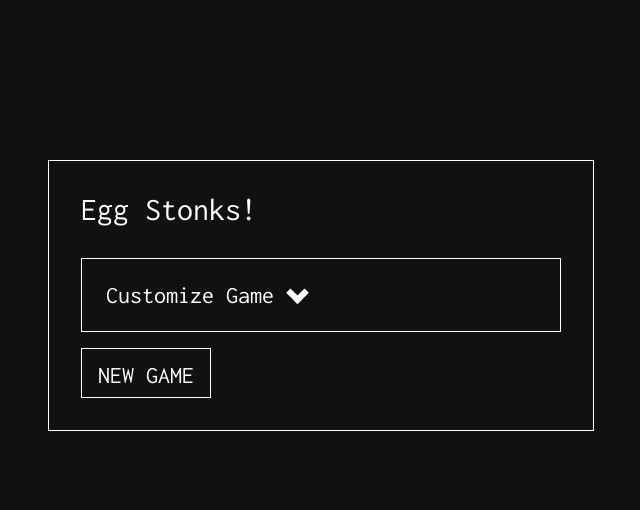
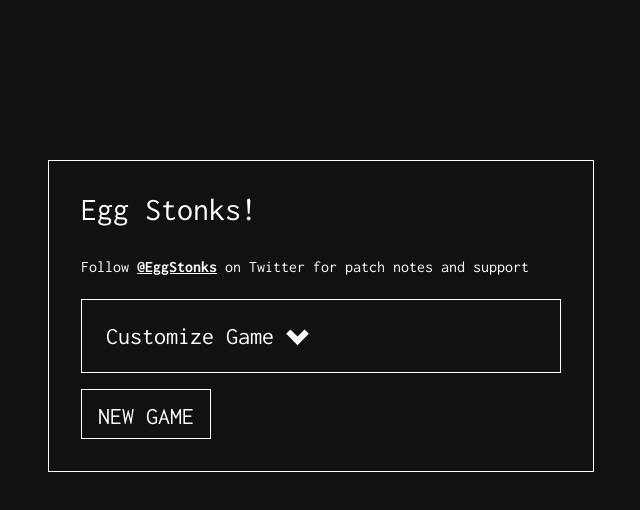
Before and after one commit to cconger/egg-stonks, a React app in the folder app/: page / in a window 1280 px wide. Shown: the top 510 px of the page, without its empty margins (319-959 px from the left). Built offline with nearby package versions, Linux system fonts and the light colour scheme; the HTML template or start-up script is replaced by a standard one.

Commit message:
Add twitter link for dev updates

```diff
--- a/app/src/components/Landing/Landing.tsx
+++ b/app/src/components/Landing/Landing.tsx
@@ -158,6 +158,7 @@ export const Landing = (props: LandingProps) => {
       <div className="dialog-container">
         <div className="dialog">
           <div className="stonks-title">Egg Stonks!</div>
+          <div className="promo">Follow <a href="https://twitter.com/EggStonks">@EggStonks</a> on Twitter for patch notes and support</div>
           <form onSubmit={newGame}>
             <div className="customize clickable" onClick={toggleExpand}>Customize Game<span className="chevron"></span></div>
             <div className="customize-container">
--- a/app/src/index.css
+++ b/app/src/index.css
@@ -13,6 +13,16 @@ html {
 html body {
   margin: 0;
   padding: 0;
+}
+
+a {
+  color: #fff;
+  font-weight: bold;
+}
+
+a:visited {
+  color: #eee;
+  font-weight: bold;
 }
 
 body {
```
